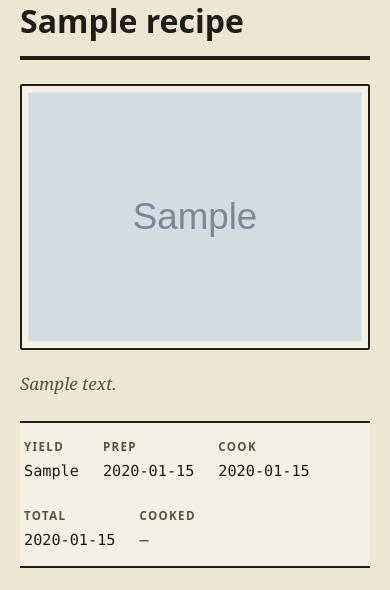
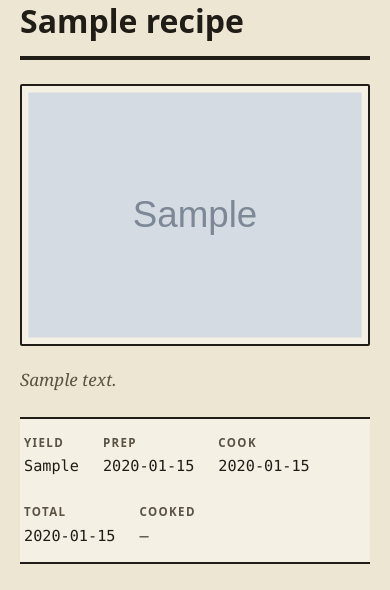
Before and after one commit to mbulkeley/meal-planner, a Django app: page /recipes/1/ in a window 390 px wide. Shown: the part 134-724 px from the top of the page. Run offline with Django 4.2, Linux system fonts and the light colour scheme; tables that the repository leaves empty hold one stand-in row (values such as "Sample post"); grey boxes marked "Sample" are stand-in pictures; data that the repository does not hold is empty.

Commit message:
Crop recipe detail photo to a consistent 4:3
Photos previously rendered at natural aspect ratio, so a portrait
phone photo and a square one produced very different page heights.
object-fit: cover with a fixed 4:3 box keeps the framed-print
treatment consistent across recipes.

Co-Authored-By: Claude Sonnet 5 <noreply@anthropic.com>

```diff
--- a/recipes/static/recipes/style.css
+++ b/recipes/static/recipes/style.css
@@ -259,7 +259,8 @@ h2,
 .recipe-photo {
   display: block;
   width: 100%;
-  height: auto;
+  aspect-ratio: 4 / 3;
+  object-fit: cover;
   border: 2px solid var(--rule);
   border-radius: var(--radius);
   padding: 0.4rem;
```
